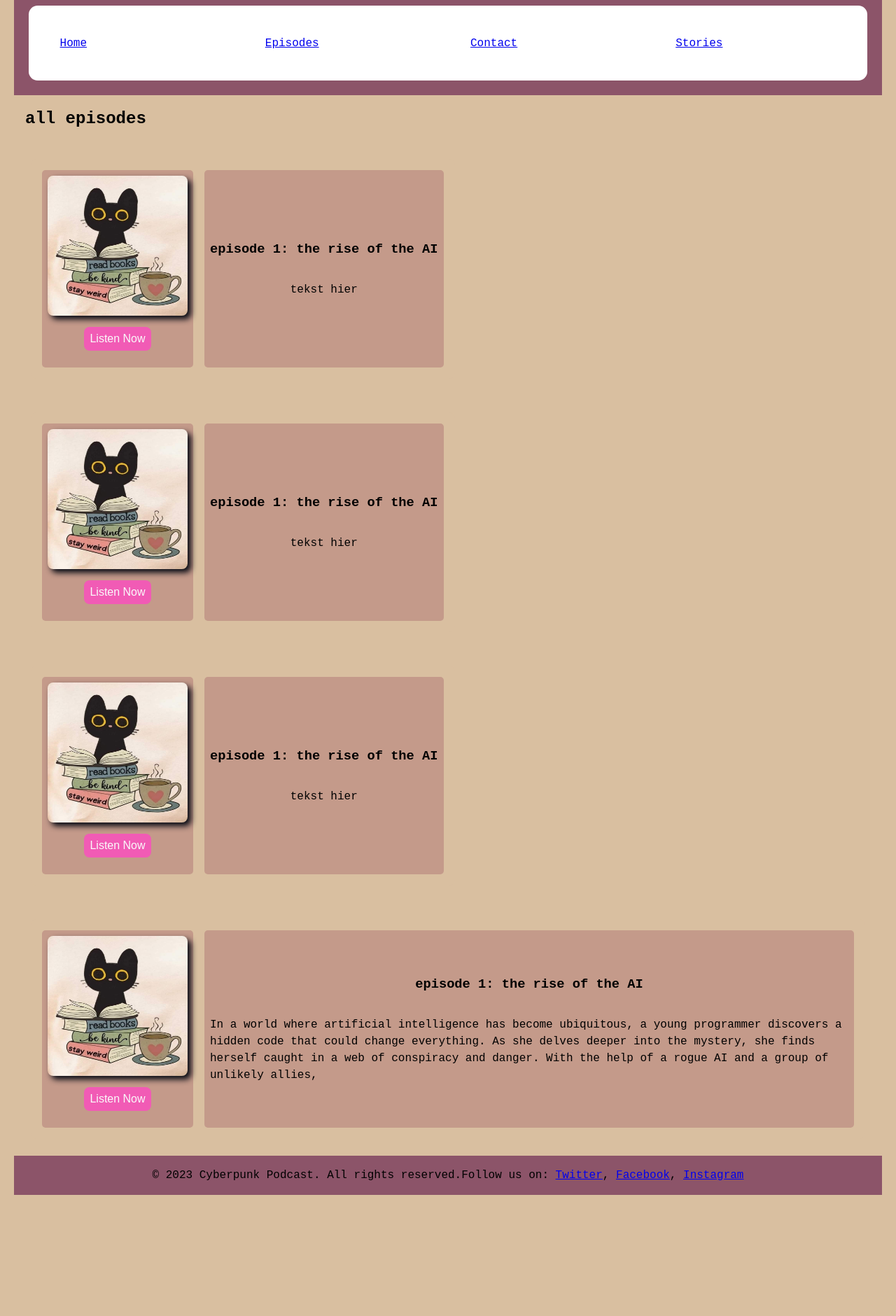
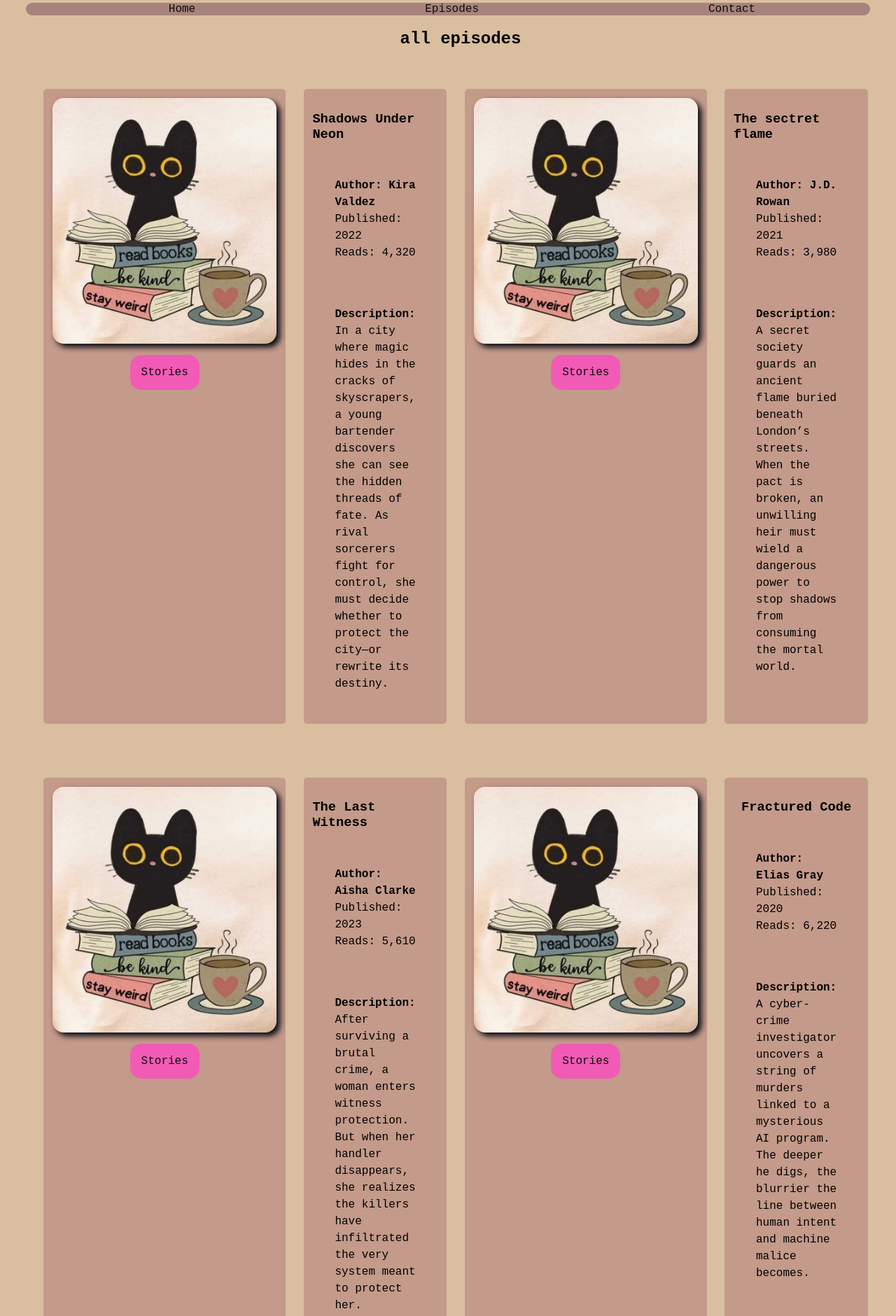
Before and after one commit to Sharifa03/writers-blog, a plain HTML site: page episodes.html in a window 1280 px wide. Shown: the part 33-1913 px from the top of the page at 70% size. Before the commit the page ends 1760 px from the top, so only its background shows below. Drawn offline with Linux system fonts and the light colour scheme.

Commit message:
Add files via upload

```diff
--- a/css/style.css
+++ b/css/style.css
@@ -1,7 +1,11 @@
-/*------------------------------------*/
-/* 1. Base Styles and Typography      */
-/*------------------------------------*/
-/* Global styles for the entire page */
+/* bron: systematische structuur opgezet door chatgpt
+promt: maak een systematisch gestructureerde css van deze css file van hoog naar laag in de DOM
+2e poging: oke nee maak het nu van algemeen naar specefiek*/
+
+/* flexbox en css styling (voornamelijk voor centreren):https://css-tricks.com/snippets/css/a-guide-to-flexbox/*/
+/* flexbox positionering oefeningen gedaan met https://flexboxfroggy.com/#nl */
+
+/* 1. BASE & RESET STYLES (Most General) */
 html {
   background-color: #D9BFA0;
 }
@@ -9,166 +13,198 @@ html {
 body {
   font-family: monospace, sans-serif;
   margin: 0;
-  padding: 20px;
-  overflow-x: hidden;
+  padding: 1.5em;
 }
 
-/* Base text element styling */
-h1 {
-  color: #000000;
-  margin: 1vh;
-  margin-left: 1vh;
-}
-
-h2 {
-  padding-left: 2vh;
-}
-
-h3 {
+h1, h2, h3, p {
   color: #000000;
 }
 
 p {
-  color: #000000;
-  font-size: 16px;
+  font-size: 1em;
   line-height: 1.5;
+  margin: 2em;
 }
 
-/*------------------------------------*/
-/* 2. Layouts and Main Sections       */
-/*------------------------------------*/
-/* Styles for main structural elements */
+a {
+  text-decoration: none;
+  color: #0d0d0d;
+}
+
+.hero-image {
+  width: 20em;
+  height: auto;
+  border-radius: 1em;
+}
+
+
+/* 2. LAYOUT & STRUCTURE (General Containers) */
 header {
   position: relative;
-  background-color: #8C5469;
-  padding: 1vh;
-}
-
-main, div {
-  display: flex;
-  flex-direction: column;
-  align-items: flex-start;
 }
 
 footer {
   background-color: #8C5469;
   display: flex;
-  align-items: space-around;
+  align-items: center;
   justify-content: center;
 }
 
-/* Standard section styling */
 section {
   background-color: #A6837B;
-  padding: 2vh;
-  border-radius: 1vh;
-  margin-bottom: 2vh;
+  border-radius: 1em;
+
+  padding: 1.5em;
+  margin-bottom: 1.5em;
   max-width: 100%;
-  overflow: hidden;
+  overflow: auto;
+  scroll-behavior: auto;
 }
 
 div {
+display: flex;
+justify-content: center;
+}
+
+/* Main navigation bar (ul) */
+
+ul {
+  background-color: #A6837B;
+  border-radius: 1vw;
+
   display: flex;
-  justify-content: flex-end;
-  padding: 2vh;
+  justify-content: space-around;
+  align-items: center;
+
+  margin: 1vw;
+  overflow: auto;
+
+  list-style: none;
 }
 
 
-/*------------------------------------*/
-/* 3. Components                      */
-/*------------------------------------*/
-/* Buttons */
+
+/* 3. TYPOGRAPHY & INTERACTION (Element Specifics) */
+
+h1 {
+  margin: 1em;
+  margin-left: 1em;
+}
+
+h2 {
+  display: flex;
+  justify-content: center;
+  padding-left: 1.5em;
+}
+
+em {
+  font-style: normal;
+  font-weight: bold;
+}
+
 button {
   background-color: #F15BB5;
   color: #FAFAFA;
-  border: 2vh;
-  padding: 1vh;
-  margin: 2vh;
-  border-radius: 1vh;
+  border: none;
+  padding: 1em;
+  margin: 1.5em;
+  border-radius: 1em;
   cursor: pointer;
-  font-size: 16px;
+  font-size: 1em;
 }
 
-/* Images */
-img {
-  border-radius: 1vh;
-  filter: drop-shadow(5px 5px 4px #030711);
+button:hover {
+  background-color: #9B1C5D;
+  color: #FFFFFF;
 }
 
-/* Standard div styling */
-section > div {
-  margin: 1vh;
-  padding: 1vh;
-  background-color: #A6837B;
-  border-radius: 5px;
+a:hover {
+  background: #131313;
+  color: #F15BB5;
+  scale: 1.1;
+  transition: all 0.3s ease;
+}
+
+
+/* 4. COMPONENTS & SPECIFIC LAYOUTS (High Specificity) */
+
+/*--- Images and Media ---*/
+img {
+  border-radius: 1em;
+  filter: drop-shadow(5px 5px 4px #030711);
+  width: 10em;
+  height: 16em;
+  border-radius: 1em;
+}
+
+video {
+  width: 30em;
+  border-radius: 1em;
+  margin-top: 1.5em;
+  padding-bottom: 1em;
+
   display: flex;
   flex-direction: row;
+  }
+
+section a {
+  background-color: #F15BB5;
+  border-radius: 1em;
+  padding: 1em;
+  margin: 1em;
 }
 
-/* Inner divs within sections */
-section > div > div {
-  background-color:#8C5469;
-  color: white;
-  margin: 2vh;
-  padding: 2vh;
+/*--- Layout Specificity (Containers) ---*/
+
+section ul li {
+  display: flex;
+  flex-direction: column;
+  align-items: center;
+  padding: 1em;
+}
+
+section > div {
+  background-color: #8C5469;
   border-radius: 5px;
+  align-items: center;
+  margin: 1em;
+}
+
+
+
+/*--- Section Specific Overrides ---*/
+
+/* FIRST SECTION: Specific styles for the top/first section */
+section:first-of-type {
+  background-color: #D9BFA0;
+
+  /* Layout */
+  display: flex;
+  flex-direction: row;
+
+  margin: 0.8em;
+  padding: 0.8em;
+}
+
+section:first-of-type div {
+  background-color: #c49a8a;
+  display: flex;
+  flex-direction: column;
+  align-items: center;
+  justify-content: left;
+  padding: 0.8em;
+  margin: 0.8em;
+}
+
+section:nth-child(2) {
   display: flex;
   flex-direction: column;
   align-items: center;
 }
 
-/*------------------------------------*/
-/* 4. Navigation and Lists            */
-/*------------------------------------*/
-/* Main navigation bar (ul) */
-ul {
-  display: flex;
-  background-color: #ffffff;
-  padding: 1vw;
-  border-radius: 1vw;
-  justify-content: space-around;
-  align-items: center;
-  margin: 1vw;
-  list-style: none;
-}
-
-/* Specific list styles for the "hottest originals" section */
-:nth-of-type(2) ul {
+ul:nth-of-type(2) {
   max-width: 100%;
   display: flex;
-  list-style-type: none;
   overflow-x: scroll;
-  scroll-snap-type: mandatory;
+
 }
-
-:nth-of-type(2) ul,
-li {
-  flex-shrink: 100;
-  width: calc(110% / 2);
-  max-width: 100%;
-  padding: 4vh;
-}
-
-/*------------------------------------*/
-/* 5. Specific Sections               */
-/*------------------------------------*/
-/* Styles for the "epic stories" section */
-section:first-of-type {
-  margin: 1vh;
-  padding: 1vh;
-  background-color: #D9BFA0;
-  display: flex;
-  flex-direction: row;
-}
-
-
-/* Nested div inside the first section */
-section:first-of-type div {
-  padding: 1vh;
-  margin: 1vh;
-  background-color: #c49a8a;
-  display: flex;
-  flex-direction: column;
-  align-items: center;
-  justify-content: center;
-}
--- a/episodes.html
+++ b/episodes.html
@@ -10,90 +10,145 @@
 
 <body>
     <header>
+        <nav>
             <ul>
                 <li><a href="index.html">Home</a></li>
                 <li><a href="episodes.html">Episodes</a></li>
                 <li><a href="contact.html">Contact</a></li>
-            <li><a href="story.html">Stories</a></li>
             </ul>
+        </nav>
     </header>
 
     <main>
         <h2>all episodes</h2>
-
         <div>
             <section>
                 <div>
-                    <img class="hero-image" src="img/hero-section-image.jpg" alt="cat with books" width="200"
-                        height="200">
+                    <img class="hero-image" src="img/hero-section-image.jpg" alt="cat with books">
 
-                    <a href="#">
-                        <button>Listen Now</button>
-                    </a>
+                    <a href="story.html">Stories</a>
                 </div>
 
                 <div>
-                    <h3> episode 1: the rise of the AI</h3>
-                    <p>tekst hier</p>
+                    <h3>Shadows Under Neon</h3>
+                    <p>
+                        <b>Author: Kira Valdez</b><br>
+                        Published: 2022<br>
+                        Reads: 4,320<br>
+                    </p>
+                    <p><em>Description:</em> In a city where magic hides in the
+                        cracks of skyscrapers, a young bartender
+                        discovers she can see the hidden threads
+                        of fate. As rival sorcerers fight for control,
+                        she must
+                        decide whether to protect the city—or rewrite
+                        its destiny.</p>
+                </div>
+
+                <!-- image and button are here -->
+                <div>
+                    <img class="hero-image" src="img/hero-section-image.jpg" alt="cat with books">
+                    <a href="story.html">Stories</a>
+                </div>
+                <!-- text is here -->
+                <div>
+                    <h3>The sectret flame</h3>
+                    <p>
+                        <b>Author: J.D. Rowan</b><br>
+                        Published: 2021<br>
+                        Reads: 3,980<br>
+                    </p>
+                    <p><em>Description:</em> A secret society guards
+                        an ancient flame buried beneath London’s
+                        streets. When the
+                        pact is broken, an unwilling heir must wield
+                        a dangerous power to stop shadows from consuming
+                        the mortal world.</p>
+                </div>
+                </section>
+                </div>
+                <!-- voor de visuele opzet heb ik chatgpt en codepen gebruikt voor inspiratie, niet perse om lines of code te genereren
+                 promt: "Genereer de code voor een Alle Afleveringen sectie op een podcast" (toen ik nog een podcast wilde maken)
+
+                 https://codepen.io/Sharifa03/pen/vELOYao ik heb de codepen geinspecteert en semenatische volgorde overgenomen voor vormgevingsdoeleinde.
+                 (hierdoor kon ik met flexbox de afbeelding naast de tekst krijgen)-->
+
+                 <!-- in this section there are two episodes -->
+                <div>
+                    <section>
+                        <!-- image and the button are here -->
+                        <div>
+                            <img class="hero-image" src="img/hero-section-image.jpg" alt="cat with books">
+                            <a href="story.html">Stories</a>
+                        </div>
+                        <!-- text is here -->
+                        <div>
+                            <h3>The Last Witness</h3>
+                            <p>
+                                <b>Author: Aisha Clarke</b><br>
+                                Published: 2023<br>
+                                Reads: 5,610<br>
+                            </p>
+                            <p><em>Description:</em> After surviving a brutal crime, a woman enters witness protection. But when her
+                                handler disappears, she realizes the killers have infiltrated the very system meant to protect
+                                her.</p>
+                        </div>
+                        <!-- image and button are here -->
+                        <div>
+                            <img class="hero-image" src="img/hero-section-image.jpg" alt="cat with books">
+                            <a href="story.html">Stories</a>
+                        </div>
+                        <!-- text is here -->
+                        <div>
+                            <h3>Fractured Code</h3>
+                            <p>
+                                <b>Author: Elias Gray</b><br>
+                                Published: 2020<br>
+                                Reads: 6,220<br>
+                            </p>
+                            <p><em>Description:</em> A cyber-crime investigator uncovers a string of murders linked to a mysterious AI
+                                program. The deeper he digs, the blurrier the line between human intent and machine malice
+                                becomes.</p>
                         </div>
                     </section>
                 </div>
 
+                <!-- in this section there are two episodes -->
                 <div>
                     <section>
+                        <!-- image and the button are here -->
                         <div>
-                    <img class="hero-image" src="img/hero-section-image.jpg" alt="cat with books" width="200"
-                        height="200">
-
-                    <a href="#">
-                        <button>Listen Now</button>
-                    </a>
+                            <img class="hero-image" src="img/hero-section-image.jpg" alt="cat with books">
+                            <a href="story.html">Stories</a>
                         </div>
-
+                        <!-- text is here -->
                         <div>
-                    <h3> episode 1: the rise of the AI</h3>
-                    <p>tekst hier</p>
+                            <h3>Letters in the Rain</h3>
+                            <p>
+                                <b>Author: Amara Bennett</b><br>
+                                Published: 2019<br>
+                                Reads: 7,140<br>
+                            </p>
+                            <p><em>Description:</em> A struggling poet begins receiving anonymous letters left under her door. Each note
+                                carries words that echo her deepest feelings, but when she discovers who’s writing them, her
+                                world shifts forever.</p>
                         </div>
-            </section>
+                        <!-- image and button are here -->
+                        <div>
+                            <img class="hero-image" src="img/hero-section-image.jpg" alt="cat with books">
+                            <a href="story.html">Stories</a>
                         </div>
-
+                        <!-- text is here -->
                         <div>
-            <section>
-                <div>
-                    <img class="hero-image" src="img/hero-section-image.jpg" alt="cat with books" width="200"
-                        height="200">
-
-                    <a href="#">
-                        <button>Listen Now</button>
-                    </a>
-                </div>
-
-                <div>
-                    <h3> episode 1: the rise of the AI</h3>
-                    <p>tekst hier</p>
-            </section>
-        </div>
-
-        <div>
-            <section>
-                <div>
-                    <img class="hero-image" src="img/hero-section-image.jpg" alt="cat with books" width="200"
-                        height="200">
-
-                    <a href="#">
-                        <button>Listen Now</button>
-                    </a>
-                </div>
-
-                <div>
-                    <h3> episode 1: the rise of the AI</h3>
-                    <p>In a world where artificial intelligence has become
-                        ubiquitous, a young programmer discovers a hidden code that could change everything. As she
-                        delves
-                        deeper into the mystery, she finds herself caught in a web of conspiracy and danger. With
-                        the
-                        help of
-                        a rogue AI and a group of unlikely allies,
+                            <h3>Second Chance Café</h3>
+                            <p>
+                                <b>Author: Luca Marin</b><br>
+                                Published: 2022<br>
+                                Reads: 8,470<br>
+                            </p>
+                            <p><em>Description:</em> In a sleepy coastal town, a divorced chef opens a small café. When her first love
+                                returns after fifteen years, the café becomes the backdrop for rediscovered passion, old wounds,
+                                and new beginnings.</p>
                         </div>
                     </section>
                 </div>
@@ -101,11 +156,11 @@
     </main>
 
     <footer>
-        <p>&copy; 2023 Cyberpunk Podcast. All rights reserved.</p>
+        <p>reader blog. All rights reserved.</p>
         <p>Follow us on:
             <a href="https://twitter.com" target="_blank">Twitter</a>,
             <a href="https://facebook.com" target="_blank">Facebook</a>,
-            <a href="https://instagram.com" target="_blank">Instagram</a>
+            <a href="https://youtube.com" target="_blank">youtube</a>
         </p>
     </footer>
 
```
Also changed, not shown: contact.html (+37 -27 lines), index.html (+80 -70 lines), img/facebook.png (added), img/twitter.png (added), img/youtube.png (added), 1 other file. Lines whose indentation alone changed are shown as unchanged.
